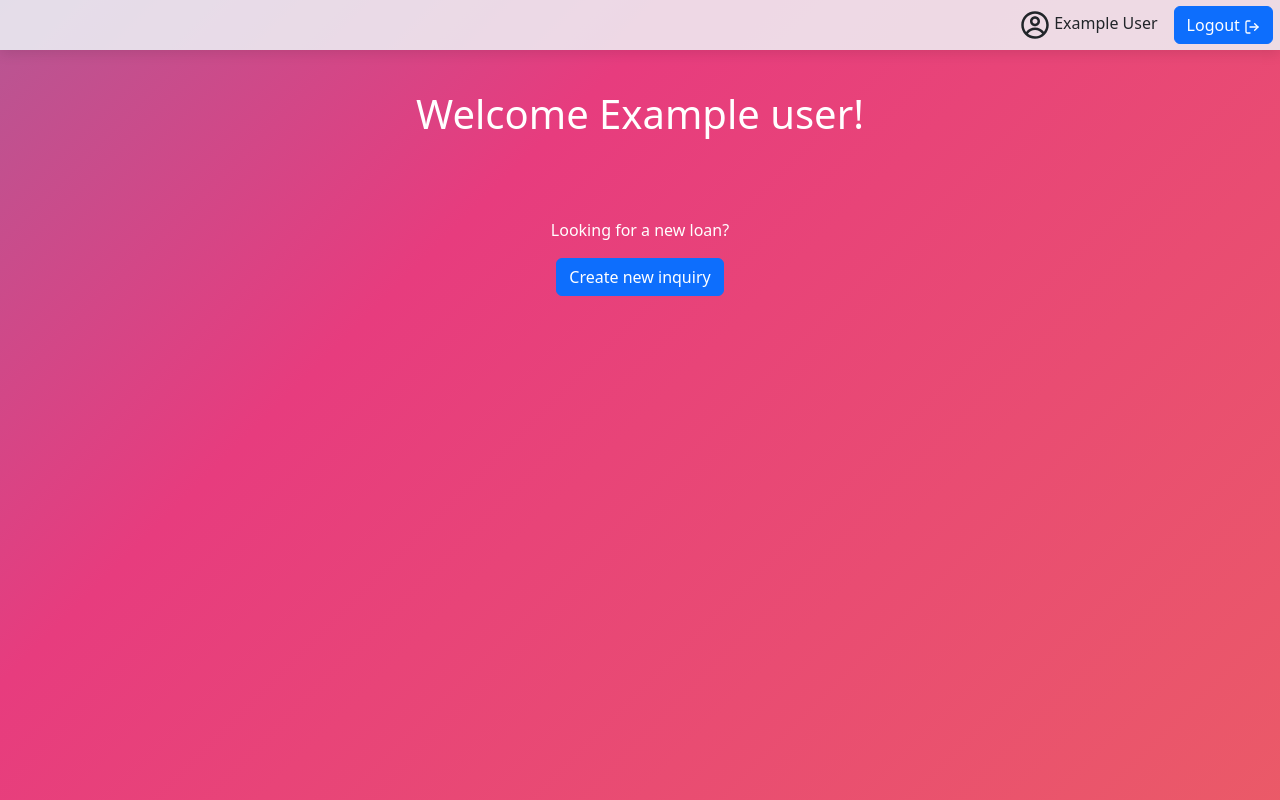
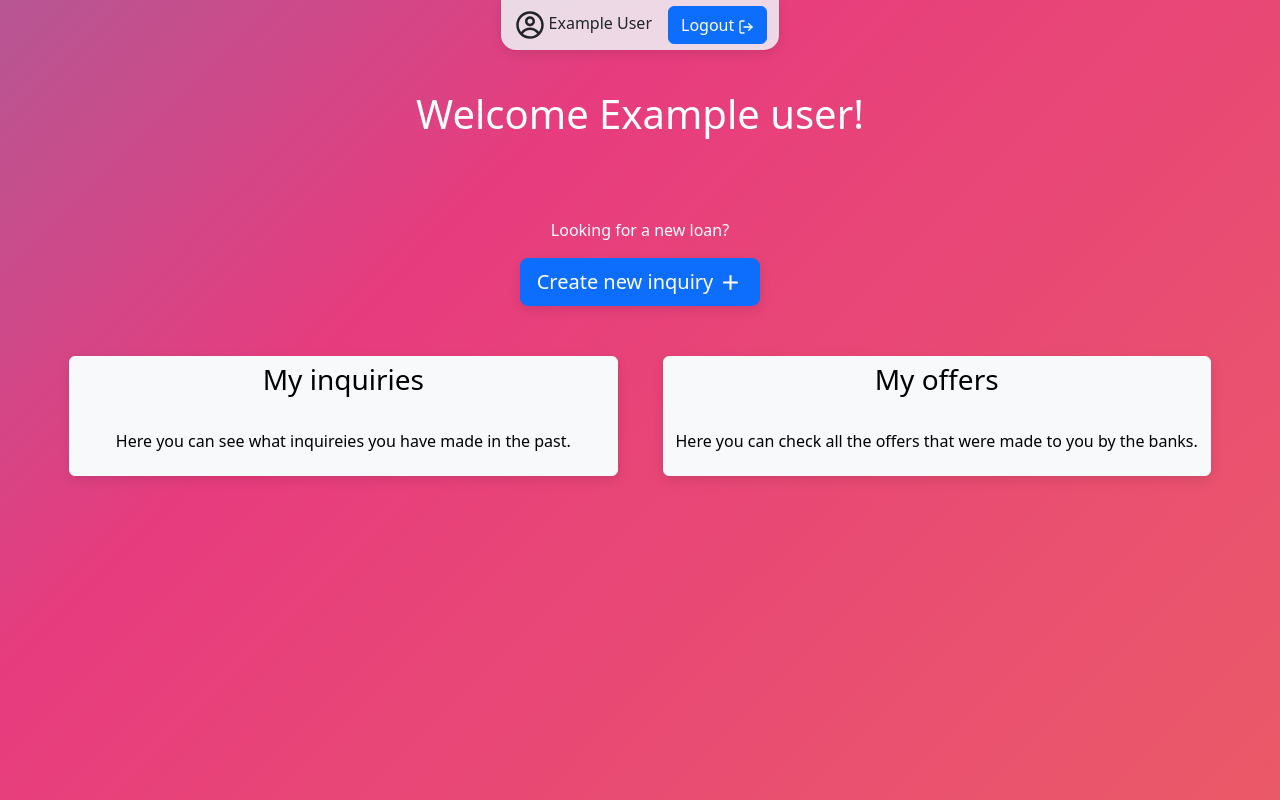
Before and after one commit to Lorak294/lichva-react, a React (Create React App) app: page / in a window 1280 px wide. Built offline with nearby package versions, Linux system fonts and the light colour scheme.

Commit message:
user View pt2

```diff
--- a/src/Components/TopMenu.css
+++ b/src/Components/TopMenu.css
@@ -1,19 +1,22 @@
 .top-menu-bar {
   position:sticky;
-  width: 100%;
+  width:fit-content;
   height: 50px;
   margin: auto;
   background-color: rgba(240, 255, 255, 0.8);
-  padding: 5px;
   display: flex;
-  justify-content: right;
+  justify-content: center;
   align-items: center;
   box-shadow: rgba(0, 0, 0, 0.1) 0px 4px 12px;
+  border-bottom-left-radius: 15px;
+  border-bottom-right-radius: 15px;
+  padding: 10px;
 }
 
 .profile-span {
   padding: 2px;
   margin-right: 10px;
+  width: fit-content;
 }
 
 .profile-span-username {
--- a/src/Views/UserView/UserView.css
+++ b/src/Views/UserView/UserView.css
@@ -7,3 +7,33 @@
 .welcome-banner h1{
     margin-bottom: 80px;
 }
+
+.btn-lg{
+   box-shadow: rgba(0, 0, 0, 0.1) 0px 4px 12px;
+   align-items: center;
+   min-height: 30px;
+}
+
+.icon-btn{
+    display: flex;
+    align-items: center;
+    justify-content: center;
+}
+
+.icon-span{
+    display: inline-flex;
+    align-items: center;
+    margin-left: 5px;
+}
+
+.lists-buttons{
+    margin-top: 30px;
+    display: inline-grid;
+    grid-template-columns: 1fr 1fr;
+    grid-gap: 5px
+}
+
+.btn-light{
+    margin: 20px;
+    box-shadow: rgba(0, 0, 0, 0.1) 0px 4px 12px;
+}
--- a/src/Views/UserView/UserView.js
+++ b/src/Views/UserView/UserView.js
@@ -1,32 +1,50 @@
 import React from "react";
 import Button from "react-bootstrap/esm/Button";
 import TopMenu from "../../Components/TopMenu";
+import { BiPlus } from "react-icons/bi";
 import "./UserView.css";
 
-
-const UserView = () =>{
-
+const UserView = () => {
   // BUTTON HANDLERS
-    const logoutHandler = () => {console.log("external logout clicked")};
+  const logoutHandler = () => {
+    console.log("external logout clicked");
+  };
 
   const userStr = "Example user";
 
-    return(
+  return (
     <div>
       <TopMenu onLogoutClick={logoutHandler}></TopMenu>
       <div className="welcome-banner">
         <h1>Welcome {userStr}!</h1>
         <p>Looking for a new loan?</p>
-                <Button variant="primary">
-                    Create new inquiry
+        <Button variant="primary" size="lg">
+          <div className="icon-btn">
+            <span className="text-span">Create new inquiry</span>
+            <span className="icon-span">
+              <BiPlus size="25"/>
+            </span>
+          </div>
         </Button>
       </div>
 
-            <div>
-                <table></table>
+      <div className="lists-buttons">
+        <Button variant="light">
+          <h3>My inquiries</h3>
+          <br />
+          <p>Here you can see what inquireies you have made in the past.</p>
+        </Button>
+        <Button variant="light">
+          <h3>My offers</h3>
+          <br />
+          <p>
+            Here you can check all the offers that were made to you by the
+            banks.
+          </p>
+        </Button>
       </div>
     </div>
-    )
-}
+  );
+};
 
 export default UserView;
```
Lines whose indentation alone changed are shown as unchanged.
